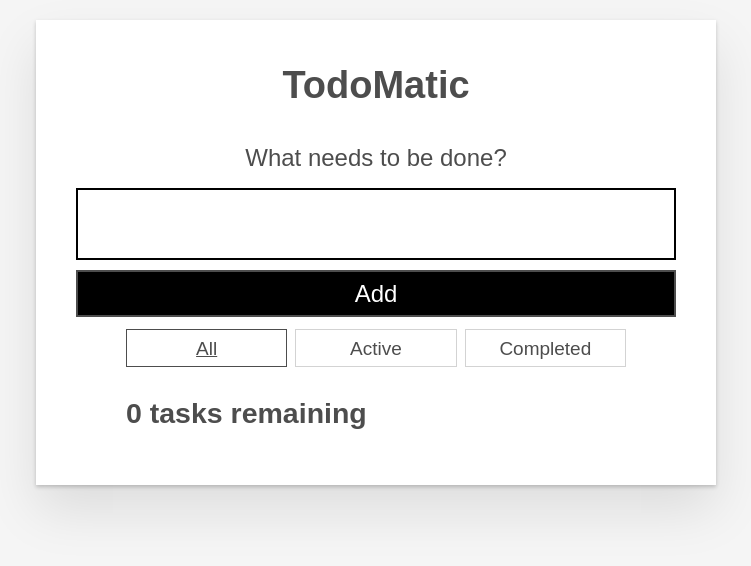
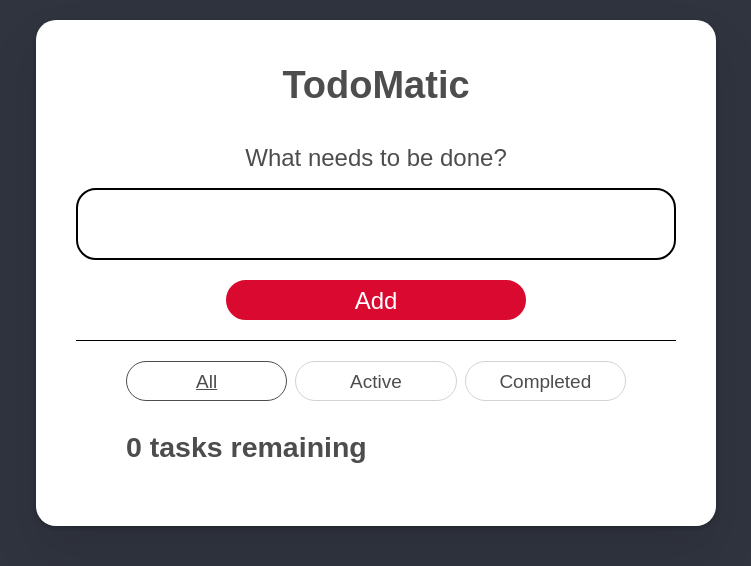
Before and after one commit to Hitallo-moreira/to-do-list, a React (Vite) app: page / in a window 1280 px wide. Shown: the top 566 px of the page, without its empty margins (264-1015 px from the left). Built offline with nearby package versions, Linux system fonts and the light colour scheme.

Commit message:
feat: add general styles

```diff
--- a/src/index.css
+++ b/src/index.css
@@ -4,21 +4,25 @@
 *::after {
   box-sizing: border-box;
 }
+
 *:focus {
-  outline: 3px dashed #228bec;
   outline-offset: 0;
 }
+
 html {
   font: 62.5% / 1.15 sans-serif;
 }
+
 h1,
 h2 {
   margin-bottom: 0;
 }
+
 ul {
   list-style: none;
   padding: 0;
 }
+
 button {
   border: none;
   margin: 0;
@@ -33,9 +37,11 @@ button {
   -moz-osx-font-smoothing: inherit;
   appearance: none;
 }
+
 button::-moz-focus-inner {
   border: 0;
 }
+
 button,
 input,
 optgroup,
@@ -46,74 +52,114 @@ textarea {
   line-height: 1.15;
   margin: 0;
 }
+
 button,
 input {
   overflow: visible;
 }
+
 input[type="text"] {
   border-radius: 0;
+  width: 100%;
 }
+
 body {
   width: 100%;
   max-width: 68rem;
   margin: 0 auto;
   font: 1.6rem/1.25 Arial, sans-serif;
-  background-color: #f5f5f5;
+  background-color: #30343F;
   color: #4d4d4d;
 }
+
 @media screen and (min-width: 620px) {
   body {
     font-size: 1.9rem;
     line-height: 1.31579;
   }
 }
+
 /*END RESETS*/
 /* GLOBAL STYLES */
-.form-group > input[type="text"] {
+.form-group>input[type="text"] {
   display: inline-block;
   margin-top: 0.4rem;
+  border-radius: 20px;
+  padding: 0px 20px;
 }
+
 .btn {
   padding: 0.8rem 1rem 0.7rem;
   border: 0.2rem solid #4d4d4d;
   cursor: pointer;
   text-transform: capitalize;
 }
+
 .btn.toggle-btn {
   border-width: 1px;
   border-color: #d3d3d3;
 }
+
 .btn.toggle-btn[aria-pressed="true"] {
   text-decoration: underline;
   border-color: #4d4d4d;
 }
+
 .btn__danger {
   color: #fff;
   background-color: #ca3c3c;
   border-color: #bd2130;
 }
+
 .btn__filter {
   border-color: lightgrey;
 }
-.btn__primary {
+
+button.btn__primary {
+  display: flex;
+  align-items: center;
+  justify-content: center;
+  background-color: #da0930;
+  border-color: #da0930;
   color: #fff;
-  background-color: #000;
+  border-radius: 30px;
+  width: 50%;
+  height: 40px;
+  transition: .3s;
+  margin-bottom: 20px;
 }
+
+.btn__primary:hover,
+.btn-group .btn__danger:hover {
+  background-color: #c70528;
+  border-color: #da0930;
+}
+
 .btn-group {
   display: flex;
   justify-content: space-between;
 }
-.btn-group > * {
+
+.btn-group>* {
   flex: 1 1 49%;
 }
-.btn-group > * + * {
+
+.btn-group>*+* {
   margin-left: 0.8rem;
 }
+
+.btn-group .btn {
+  border-radius: 20px;
+  transition: .3s;
+  height: 40px;
+}
+
 .label-wrapper {
   margin: 0;
   flex: 0 0 100%;
   text-align: center;
 }
+
 .visually-hidden {
   position: absolute !important;
   height: 1px;
@@ -123,27 +169,34 @@ body {
   clip: rect(1px, 1px, 1px, 1px);
   white-space: nowrap;
 }
-[class*="stack"] > * {
+
+[class*="stack"]>* {
   margin-top: 0;
   margin-bottom: 0;
 }
-.stack-small > * + * {
+
+.stack-small>*+* {
   margin-top: 1.25rem;
 }
-.stack-large > * + * {
+
+.stack-large>*+* {
   margin-top: 2.5rem;
 }
+
 @media screen and (min-width: 550px) {
-  .stack-small > * + * {
+  .stack-small>*+* {
     margin-top: 1.4rem;
   }
-  .stack-large > * + * {
+
+  .stack-large>*+* {
     margin-top: 2.8rem;
   }
 }
+
 .stack-exception {
-  margin-top: 1.2rem;
+  margin-top: 2rem;
 }
+
 /* END GLOBAL STYLES */
 .todoapp {
   background: #fff;
@@ -151,27 +204,37 @@ body {
   padding: 1rem;
   position: relative;
   box-shadow: 0 2px 4px 0 rgba(0, 0, 0, 0.2), 0 2.5rem 5rem 0 rgba(0, 0, 0, 0.1);
+  border-radius: 20px;
 }
+
 @media screen and (min-width: 550px) {
   .todoapp {
     padding: 4rem;
   }
 }
-.todoapp > * {
+
+.todoapp>* {
   max-width: 50rem;
   margin-left: auto;
   margin-right: auto;
 }
-.todoapp > form {
+
+.todoapp>form {
   max-width: 100%;
+  display: flex;
+  flex-direction: column;
+  align-items: center;
+  border-bottom: 1px solid #000;
 }
-.todoapp > h1 {
+
+.todoapp>h1 {
   display: block;
   max-width: 100%;
   text-align: center;
   margin: 0;
   margin-bottom: 1rem;
 }
+
 .label__lg {
   line-height: 1.01567;
   font-weight: 300;
@@ -179,45 +242,55 @@ body {
   margin-bottom: 1rem;
   text-align: center;
 }
+
 .input__lg {
   padding: 2rem;
   border: 2px solid #000;
 }
+
 .input__lg:focus {
   border-color: #4d4d4d;
   box-shadow: inset 0 0 0 2px;
 }
+
 [class*="__lg"] {
   display: inline-block;
-  width: 100%;
   font-size: 1.9rem;
 }
+
 [class*="__lg"]:not(:last-child) {
-  margin-bottom: 1rem;
+  margin-bottom: 20px;
+  border-radius: 20px;
 }
+
 @media screen and (min-width: 620px) {
   [class*="__lg"] {
     font-size: 2.4rem;
   }
 }
+
 /* Todo item styles */
 .todo {
   display: flex;
   flex-direction: row;
   flex-wrap: wrap;
 }
-.todo > * {
+
+.todo>* {
   flex: 0 0 100%;
 }
+
 .todo-text {
   width: 100%;
   min-height: 4.4rem;
   padding: 0.4rem 0.8rem;
   border: 2px solid #565656;
 }
+
 .todo-text:focus {
   box-shadow: inset 0 0 0 2px;
 }
+
 /* CHECKBOX STYLES */
 .c-cb {
   box-sizing: border-box;
@@ -232,15 +305,17 @@ body {
   padding-left: 40px;
   clear: left;
 }
-.c-cb > label::before,
-.c-cb > input[type="checkbox"] {
+
+.c-cb>label::before,
+.c-cb>input[type="checkbox"] {
   box-sizing: border-box;
   top: -2px;
   left: -2px;
   width: 44px;
   height: 44px;
 }
-.c-cb > input[type="checkbox"] {
+
+.c-cb>input[type="checkbox"] {
   -webkit-font-smoothing: antialiased;
   cursor: pointer;
   position: absolute;
@@ -248,7 +323,8 @@ body {
   margin: 0;
   opacity: 0;
 }
-.c-cb > label {
+
+.c-cb>label {
   font-size: inherit;
   font-family: inherit;
   line-height: inherit;
@@ -258,17 +334,19 @@ body {
   cursor: pointer;
   touch-action: manipulation;
 }
-.c-cb > label::before {
+
+.c-cb>label::before {
   content: "";
   position: absolute;
   border: 2px solid currentcolor;
   background: transparent;
 }
-.c-cb > input[type="checkbox"]:focus + label::before {
+
+.c-cb>input[type="checkbox"]:focus+label::before {
   border-width: 4px;
-  outline: 3px dashed #228bec;
 }
-.c-cb > label::after {
+
+.c-cb>label::after {
   box-sizing: content-box;
   content: "";
   position: absolute;
@@ -283,6 +361,29 @@ body {
   opacity: 0;
   background: transparent;
 }
-.c-cb > input[type="checkbox"]:checked + label::after {
+
+.c-cb>input[type="checkbox"]:checked+label::after {
   opacity: 1;
 }
+
+@media screen and (max-width: 375px) {
+  div#root {
+    display: flex;
+    justify-content: center;
+  }
+
+  .todoapp.stack-large {
+    width: 90%;
+    padding: 20px;
+  }
+
+  input#new-todo-input {
+    height: 50px;
+    outline: none;
+  }
+
+  button.btn__primary {
+    width: 70%;
+    height: 37px;
+  }
+}
```
